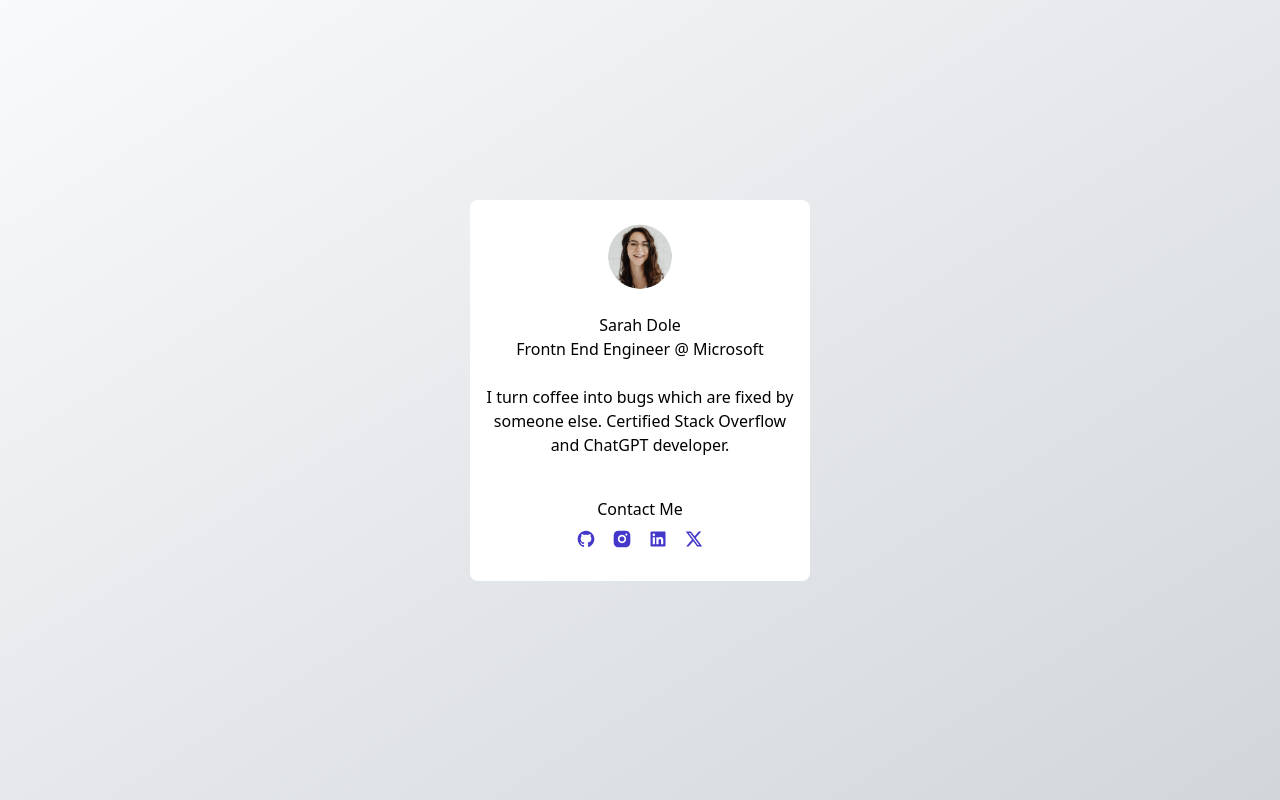
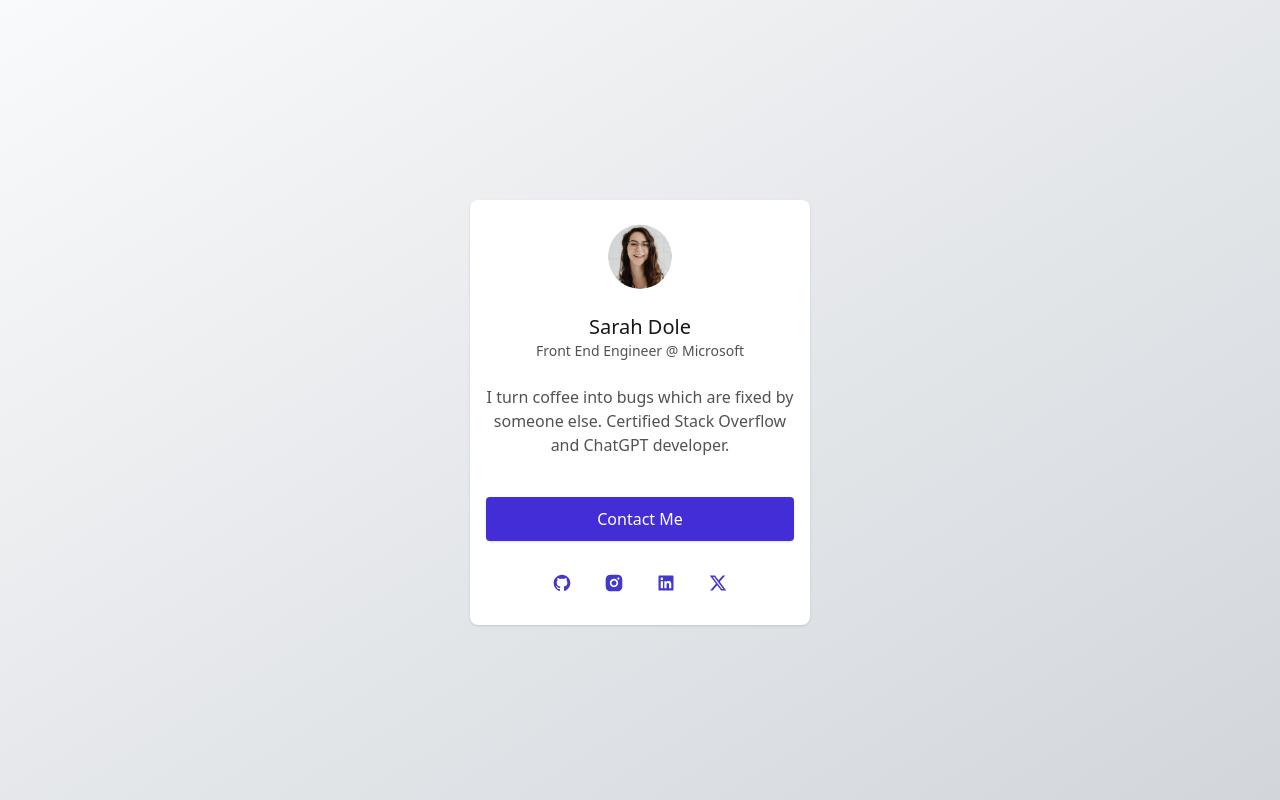
Before and after one commit to Jehrman27/marketing-project, a React (Vite) app: page /profile-card in a window 1280 px wide. Built offline with nearby package versions, Linux system fonts and the light colour scheme.

Commit message:
style: Refactor ProfileCardPage layout and improve text styling

```diff
--- a/src/index.css
+++ b/src/index.css
@@ -6,7 +6,7 @@
   font-weight: 400;
 
   color-scheme: light;
-  color: rgb(0, 0, 0);
+  color: #171717;
 
   font-synthesis: none;
   text-rendering: optimizeLegibility;
--- a/src/pages/ProfileCardPage/ProfileCardPage.tsx
+++ b/src/pages/ProfileCardPage/ProfileCardPage.tsx
@@ -7,21 +7,25 @@ const socials = [
 
 export const ProfileCardPage = () => {
   return (
-    <div className="flex flex-col gap-10 mt-50 w-85 mx-auto py-6 px-4 bg-white rounded-lg">
+    <div className="flex flex-col gap-10 mt-50 w-85 mx-auto py-6 px-4 bg-white rounded-lg shadow-sm">
       <div className="flex flex-col gap-6 items-center">
         <img src="/profile.png" className="w-16 rounded-full" />
         <div>
-          <h2>Sarah Dole</h2>
-          <p>Frontn End Engineer @ Microsoft</p>
+          <h2 className="text-xl font-medium">Sarah Dole</h2>
+          <p className="text-sm text-neutral-600">
+            Front End Engineer @ Microsoft
+          </p>
         </div>
-        <p>
+        <p className="text-neutral-600">
           I turn coffee into bugs which are fixed by someone else. Certified
           Stack Overflow and ChatGPT developer.
         </p>
       </div>
-      <div>
-        <button>Contact Me</button>
-        <div>
+      <div className="flex flex-col gap-6">
+        <button className="text-white bg-indigo-700 rounded-sm w-full py-2.5 shadow-sm">
+          Contact Me
+        </button>
+        <div className="flex justify-center gap-4">
           {socials.map((social) => (
             <button className="w-9 p-2">
               <img src={social.src} />
```
